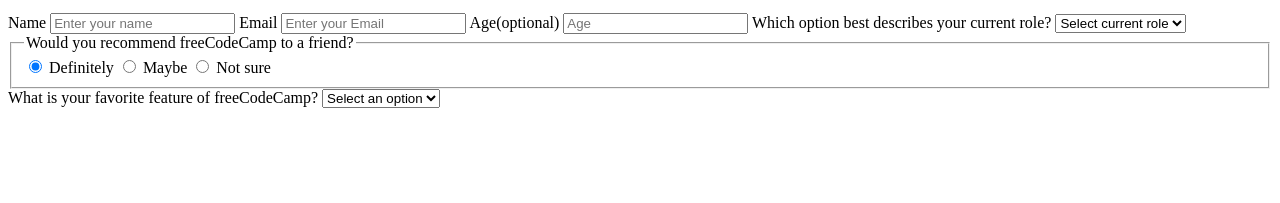
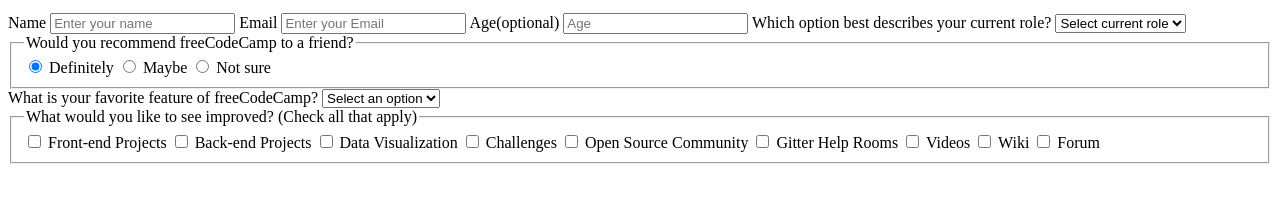
Before and after one commit to lengleman-spec/survey-form, a plain HTML site: page index.html in a window 1280 px wide. Shown: the part 101-304 px from the top of the page. Drawn offline with Linux system fonts and the light colour scheme.

Commit message:
added improvement checklist section in html

```diff
--- a/index.html
+++ b/index.html
@@ -82,6 +82,69 @@
         <option value="community">Community</option>
         <option value="open source">Open Source</option>
       </select>
+
+      <!-- Improvements Checkboxes -->
+      <fieldset id="improvements-container">
+        <legend>
+          What would you like to see improved? (Check all that apply)
+        </legend>
+        <input
+          type="checkbox"
+          value="front end projects"
+          name="front-end"
+          id="front-end"
+        />
+        <label for="front-end">Front-end Projects</label>
+
+        <input
+          type="checkbox"
+          value="back end projects"
+          name="back-end"
+          id="back-end"
+        />
+        <label for="back-end">Back-end Projects</label>
+
+        <input
+          type="checkbox"
+          value="data visualization"
+          name="data-visualization"
+          id="data-visualization"
+        />
+        <label for="data-visualization">Data Visualization</label>
+
+        <input
+          type="checkbox"
+          value="Challenges"
+          name="challenges"
+          id="challenges"
+        />
+        <label for="challenges">Challenges</label>
+
+        <input
+          type="checkbox"
+          value="open source community"
+          name="open-source-community"
+          id="open-source-community"
+        />
+        <label for="open-source-community">Open Source Community</label>
+
+        <input
+          type="checkbox"
+          value="gitter help rooms"
+          name="gitter-help"
+          id="gitter-help"
+        />
+        <label for="gitter-help">Gitter Help Rooms</label>
+
+        <input type="checkbox" value="videos" name="videos" id="videos" />
+        <label for="videos">Videos</label>
+
+        <input type="checkbox" value="wiki" name="wiki" id="wiki" />
+        <label for="wiki">Wiki</label>
+
+        <input type="checkbox" value="forum" name="forum" id="forum" />
+        <label for="forum">Forum</label>
+      </fieldset>
     </form>
   </body>
 </html>
```
